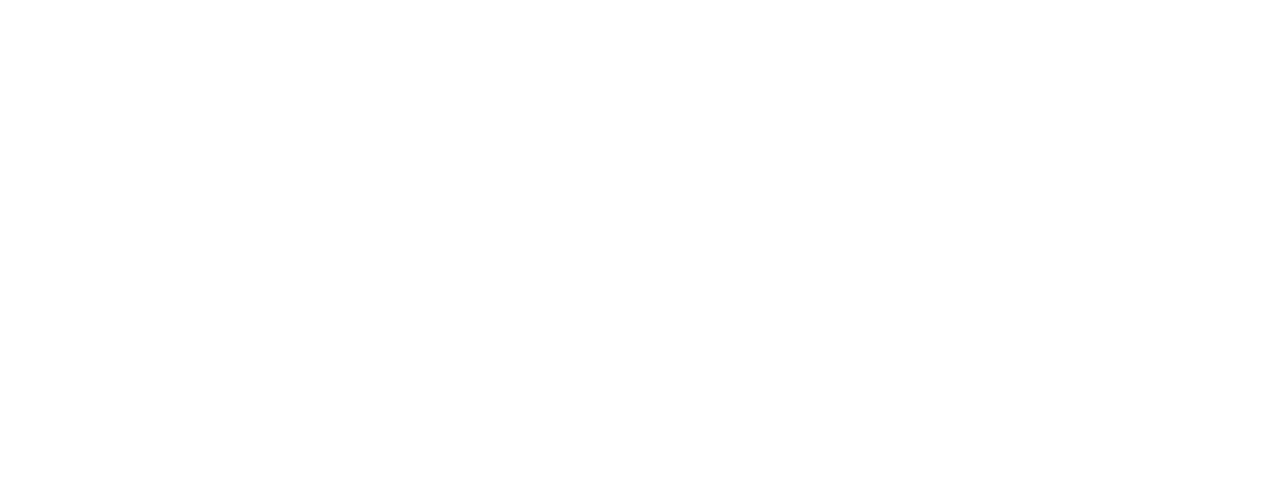
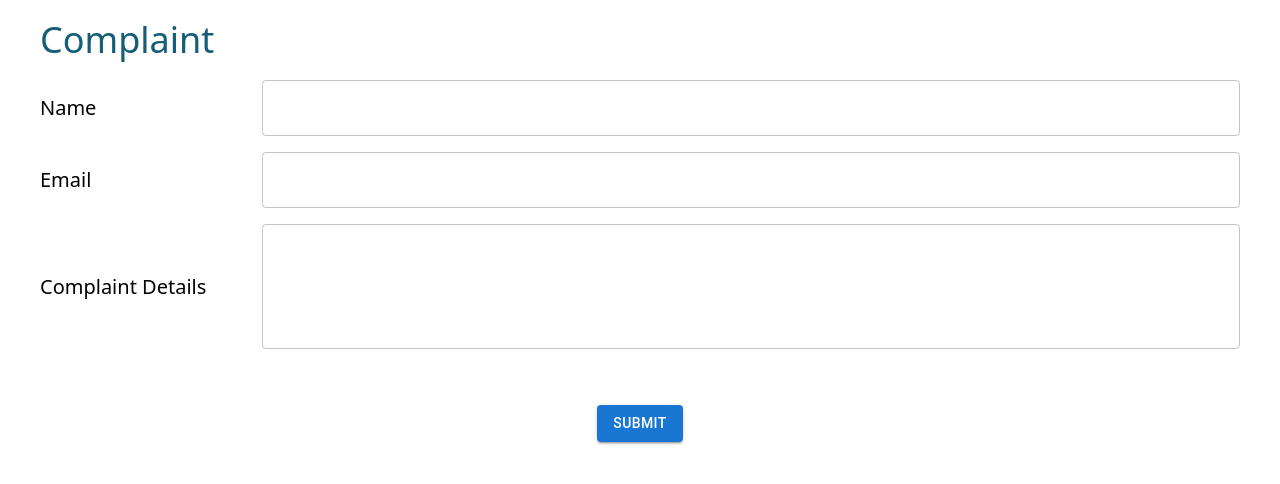
Before and after one commit to maithilee24/ByteHunt_website, a React (Create React App) app: page /complaint in a window 1280 px wide. Before the commit this address had no page. Shown: the top 484 px of the page. Built offline with nearby package versions, Linux system fonts and the light colour scheme.

Commit message:
complaint form ready

```diff
--- a/package.json
+++ b/package.json
@@ -3,6 +3,9 @@
   "version": "0.1.0",
   "private": true,
   "dependencies": {
+    "@emotion/react": "^11.11.3",
+    "@emotion/styled": "^11.11.0",
+    "@mui/material": "^5.15.6",
     "@testing-library/jest-dom": "^5.17.0",
     "@testing-library/react": "^13.4.0",
     "@testing-library/user-event": "^13.5.0",
--- a/src/App.js
+++ b/src/App.js
@@ -2,6 +2,7 @@
 import Login from "./Components/Login";
 import SignUp from "./Components/SignUp";
 import Home from "./Components/Home";
+import Complaint from "./Components/Complaint";
 
 const App = () => {
   return (
@@ -9,6 +10,7 @@
       <Routes>
         <Route path="/login" element={<Login />}></Route>
         <Route path="/signup" element={<SignUp />}></Route>
+        <Route path="/complaint" element={<Complaint />}></Route>
         <Route path="/" element={<Home />}></Route>
       </Routes>
     </Router>
--- /dev/null
+++ b/src/Components/Complaint.jsx
@@ -0,0 +1,51 @@
+import React from 'react';
+import TextField from '@mui/material/TextField';
+import Button from '@mui/material/Button';
+const Complaint = () => {
+    return (
+        <div className="mx-10">
+            <div className="text-cyan-800 text-4xl my-5">Complaint</div>
+            <form>
+                <div className="flex flex-col gap-4">
+                    <div className="flex gap-10 items-center">
+                        <div className="text-xl w-56">Name</div>
+                        <TextField id="name" type="text" variant="outlined" fullWidth />
+                    </div>
+
+
+
+                        <div className="flex gap-10 items-center">
+                            <div className="text-xl w-56">Email</div>
+                            <TextField id="email" type="email" variant="outlined" fullWidth />
+                        </div>
+
+
+
+
+                        <div className="flex gap-10 items-center ">
+                            <div className="text-xl w-56">Complaint Details</div>
+                            <TextField
+                                id="complaintDetails"
+                                multiline
+                                rows={4}
+                                variant="outlined"
+                                fullWidth
+                            />
+                        </div>
+                        <div className="flex gap-10 items-center justify-center mt-10  ">
+                        <Button type="submit" variant="contained" color="primary">
+                            Submit
+                        </Button>
+                    </div>
+
+                </div>
+
+
+
+
+            </form>
+        </div>
+    );
+};
+
+export default Complaint;
--- /dev/null
+++ b/src/comp.js
@@ -0,0 +1,6 @@
+import * as React from 'react';
+import Button from '@mui/material/Button';
+
+export default function ButtonUsage() {
+  return <Button variant="contained">Hello world</Button>;
+}
```
Also changed, not shown: 1 other file (tests, documents, lock files or other folders).
